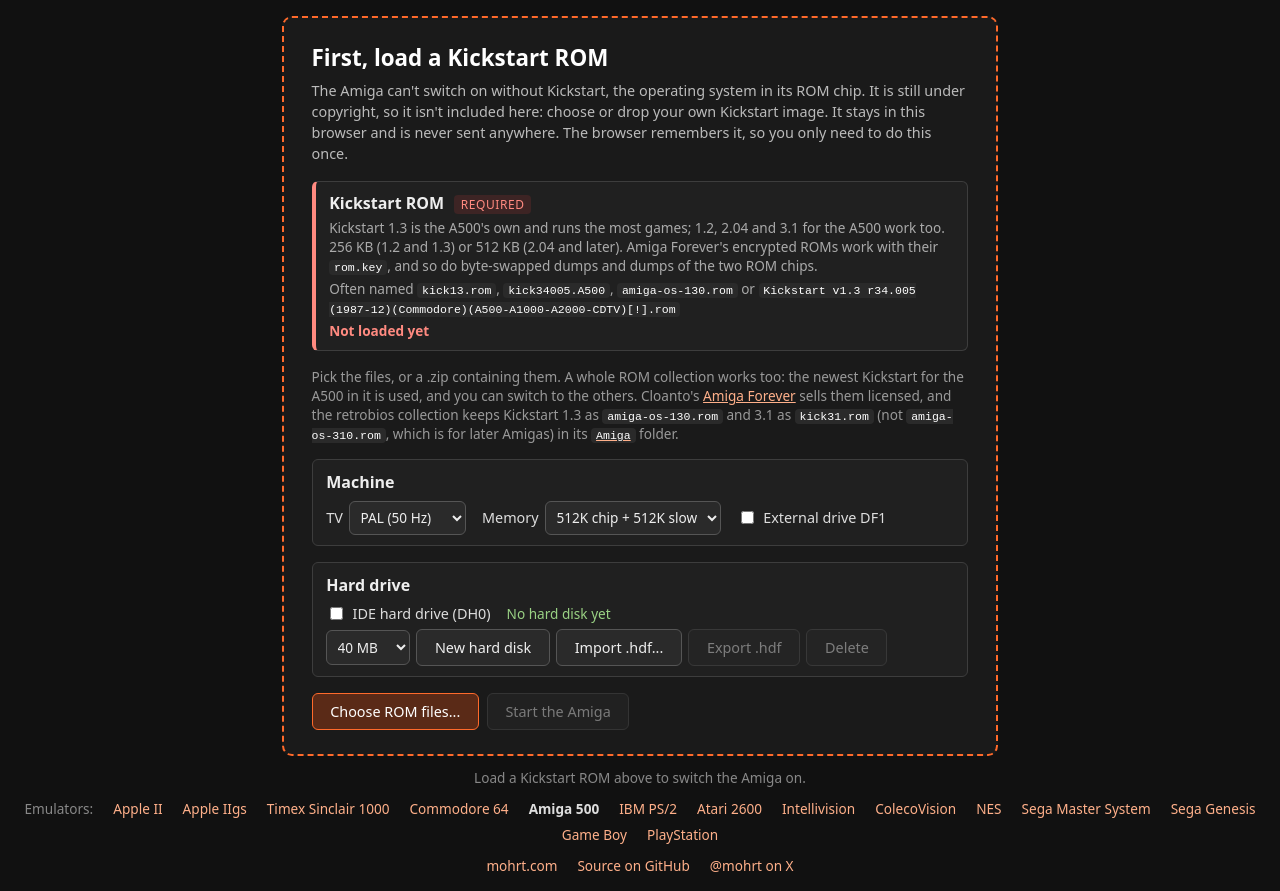
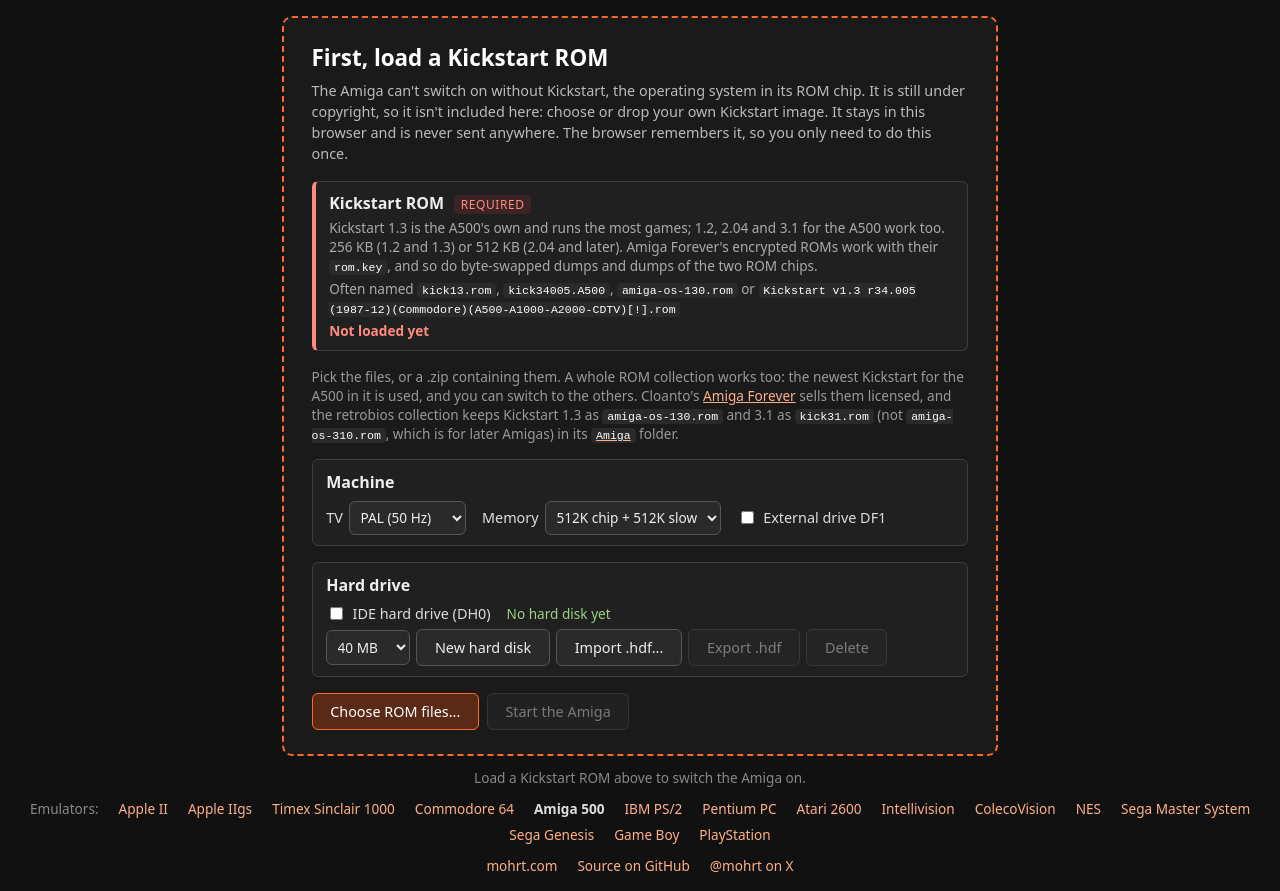
Before and after one commit to mohrt/amiga, a website built with Vite: page index.html in a window 1280 px wide. Built offline with nearby package versions, Linux system fonts and the light colour scheme.

Commit message:
Link the Pentium PC emulator

```diff
--- a/index.html
+++ b/index.html
@@ -291,6 +291,7 @@
         <a href="https://mohrt.github.io/c64/">Commodore 64</a>
         <strong aria-current="page">Amiga 500</strong>
         <a href="https://mohrt.github.io/ibmps2/">IBM PS/2</a>
+        <a href="https://mohrt.github.io/pentiumpc/">Pentium PC</a>
         <a href="https://mohrt.github.io/atari2600/">Atari 2600</a>
         <a href="https://mohrt.github.io/intellivision/">Intellivision</a>
         <a href="https://mohrt.github.io/colecovision/">ColecoVision</a>
```
